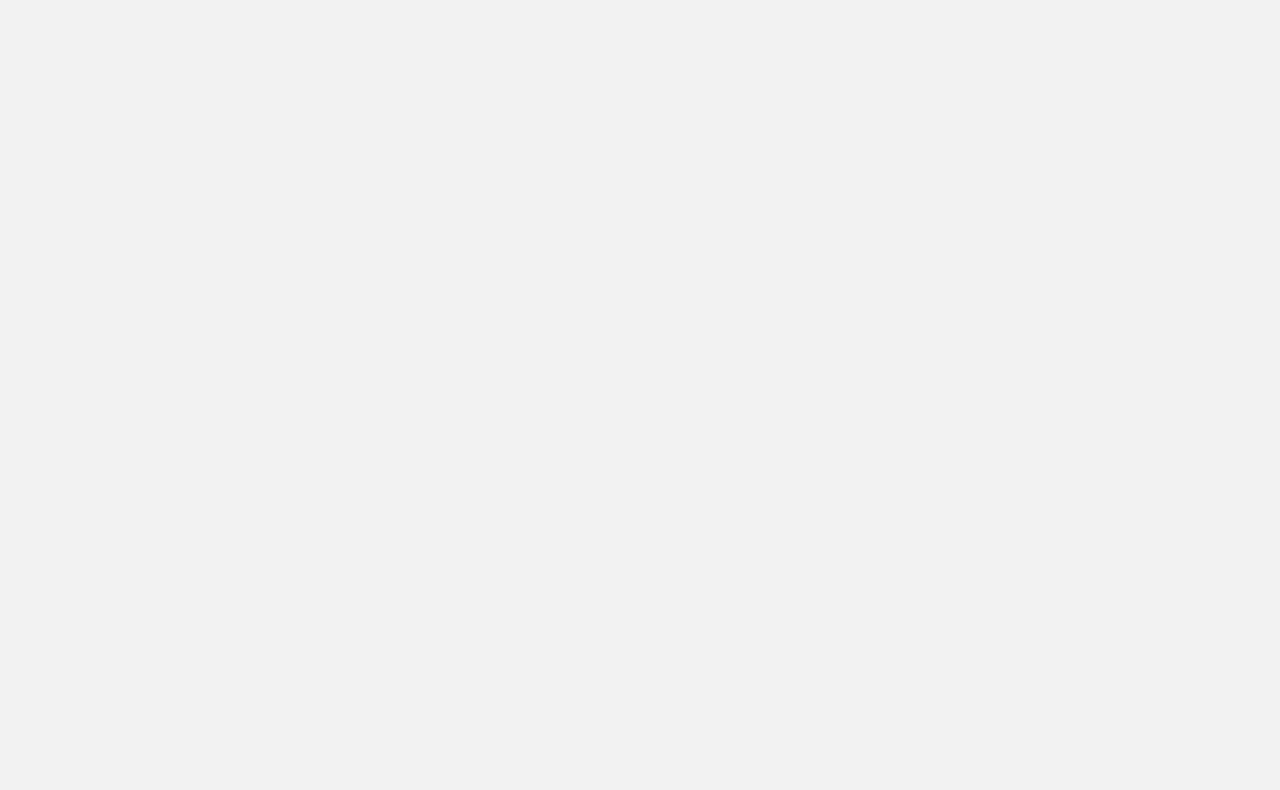
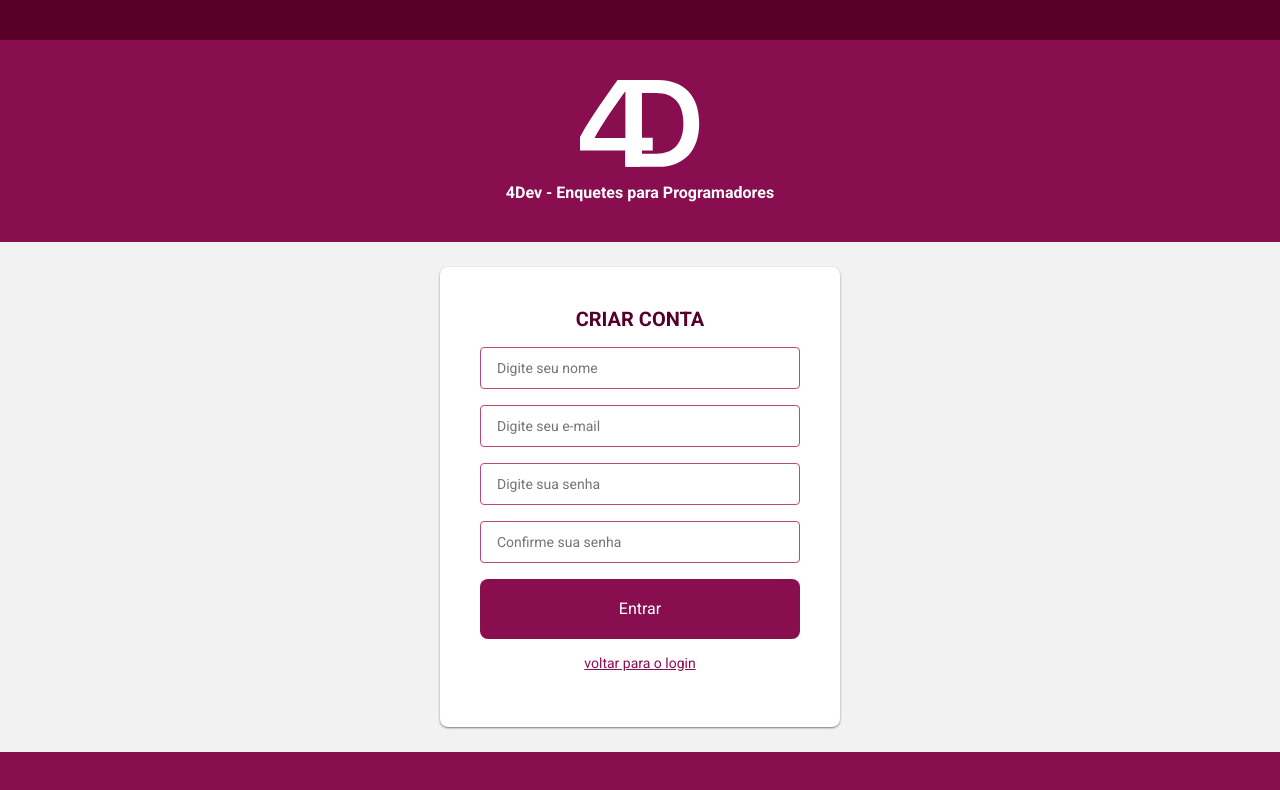
Before and after one commit to acmesquita/clean-arch-react, a React app: page /sign_up in a window 1280 px wide. Shown: the top 790 px of the page. Built offline with nearby package versions, Linux system fonts and the light colour scheme.

Commit message:
feat: add SignUp view

```diff
--- a/src/presentation/pages/index.tsx
+++ b/src/presentation/pages/index.tsx
@@ -1 +1,2 @@
 export { default as Login } from './login/login'
+export { default as SignUp } from './signup/signup'
--- /dev/null
+++ b/src/presentation/pages/signup/signup.tsx
@@ -0,0 +1,47 @@
+import React, { useState } from 'react'
+import { Link } from 'react-router-dom'
+import { Header, Footer, Input, LoginError } from '@/presentation/components'
+import { FormLoginContext } from '@/presentation/context/form/form-context'
+import styles from './styles.scss'
+
+type Props = {}
+
+const SignUp: React.FC<Props> = (props: Props) => {
+  const [mainError, setMainError] = useState('')
+  const [isLoading, setIsLoading] = useState(false)
+
+  const [state, setState] = useState({
+    name: '',
+    email: '',
+    password: '',
+    passwordConfirmation: '',
+    emailError: '',
+    passwordError: ''
+  })
+
+  async function handleSubmit (event: React.FormEvent<HTMLFormElement>): Promise<void> {
+    event.preventDefault()
+  }
+
+  return (
+    <div className={styles.signUpWrapper}>
+      <Header />
+      <FormLoginContext.Provider value={{ state, setState, mainError, isLoading }}>
+        <form className={styles.form} onSubmit={handleSubmit}>
+          <h2>Criar Conta</h2>
+          <Input type="text" name="name" placeholder="Digite seu nome" />
+          <Input type="email" name="email" placeholder="Digite seu e-mail" />
+          <Input type="password" name="password" id="password" placeholder="Digite sua senha" />
+          <Input type="password" name="password_confirmation" id="password_confirmation" placeholder="Confirme sua senha" />
+          <button type="submit">Entrar</button>
+          <Link to="signup" data-testid="register" className={styles.link}>Voltar para o Login</Link>
+
+          <LoginError />
+        </form>
+      </FormLoginContext.Provider>
+      <Footer />
+    </div>
+  )
+}
+
+export default SignUp
--- /dev/null
+++ b/src/presentation/pages/signup/styles.scss
@@ -0,0 +1,38 @@
+@import "../../styles/colors.scss";
+
+.signUpWrapper {
+  display: flex;
+  flex-direction: column;
+  height: 100vh;
+  justify-content: space-between;
+
+  .form {
+    display: flex;
+    flex-direction: column;
+    width: 400px;
+    background-color: $white;
+    padding: 40px;
+    border-radius: 8px;
+    align-self: center;
+    box-shadow: 0px 1px 3px -1px $black;
+    gap: 16px;
+
+    h2 {
+      color: $primaryDark;
+      text-align: center;
+      font-size: 20px;
+      text-transform: uppercase;
+    }
+
+    .link {
+      text-align: center;
+      color: $primary;
+      text-transform: lowercase;
+      cursor: pointer;
+
+      &:hover {
+        text-decoration: underline;
+      }
+    }
+  }
+}
--- a/src/presentation/router/index.tsx
+++ b/src/presentation/router/index.tsx
@@ -1,6 +1,6 @@
 import React from 'react'
 import { BrowserRouter, Switch, Route } from 'react-router-dom'
-import { Login } from '@/presentation/pages'
+import { SignUp } from '@/presentation/pages'
 
 type Props = {
   makeLogin: React.FC
@@ -10,6 +10,7 @@ const Router: React.FC<Props> = ({ makeLogin }: Props) => {
   return (
     <BrowserRouter>
       <Switch>
+        <Route path="/sign_up" exact component={SignUp}/>
         <Route path="/login" exact component={makeLogin}/>
       </Switch>
     </BrowserRouter>
--- a/src/presentation/styles/global.scss
+++ b/src/presentation/styles/global.scss
@@ -4,6 +4,7 @@ body {
   background-color: $background;
 }
 
+input[type="text"],
 input[type="email"],
 input[type="password"] {
 
```
